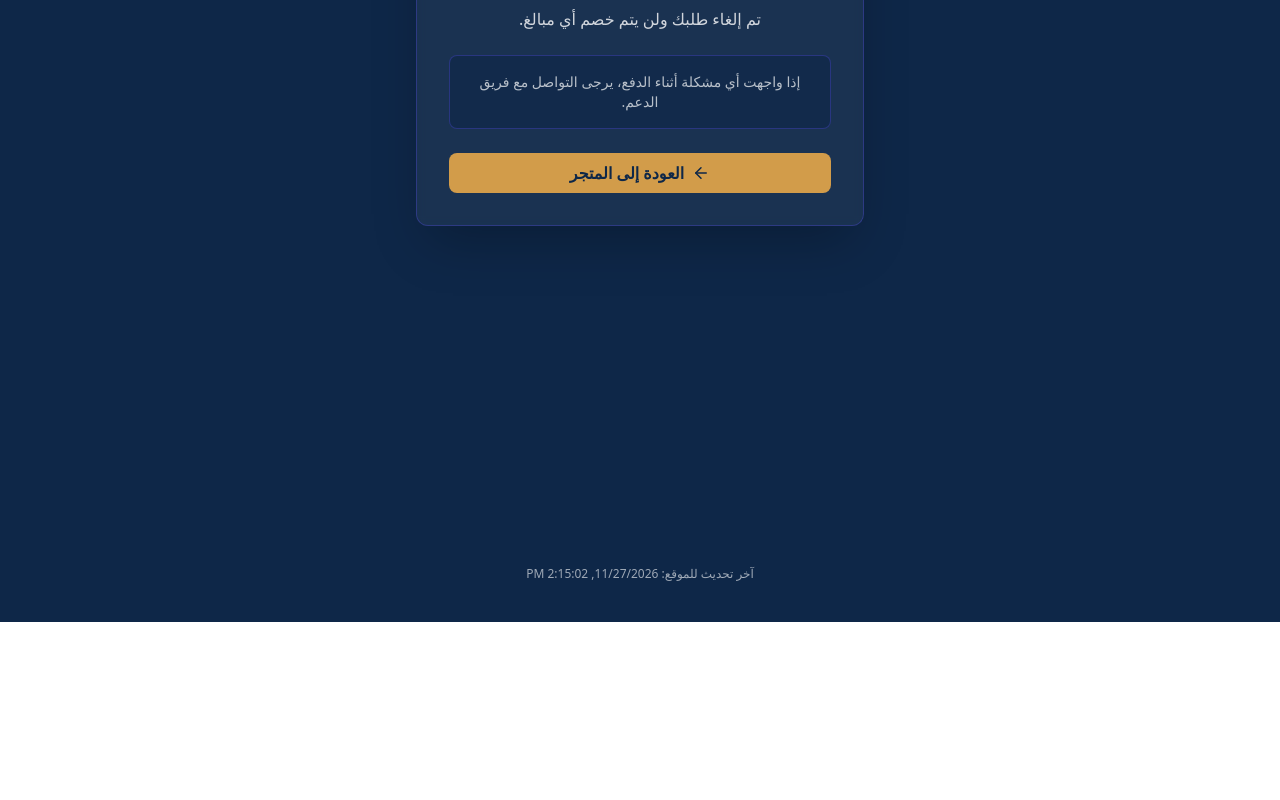
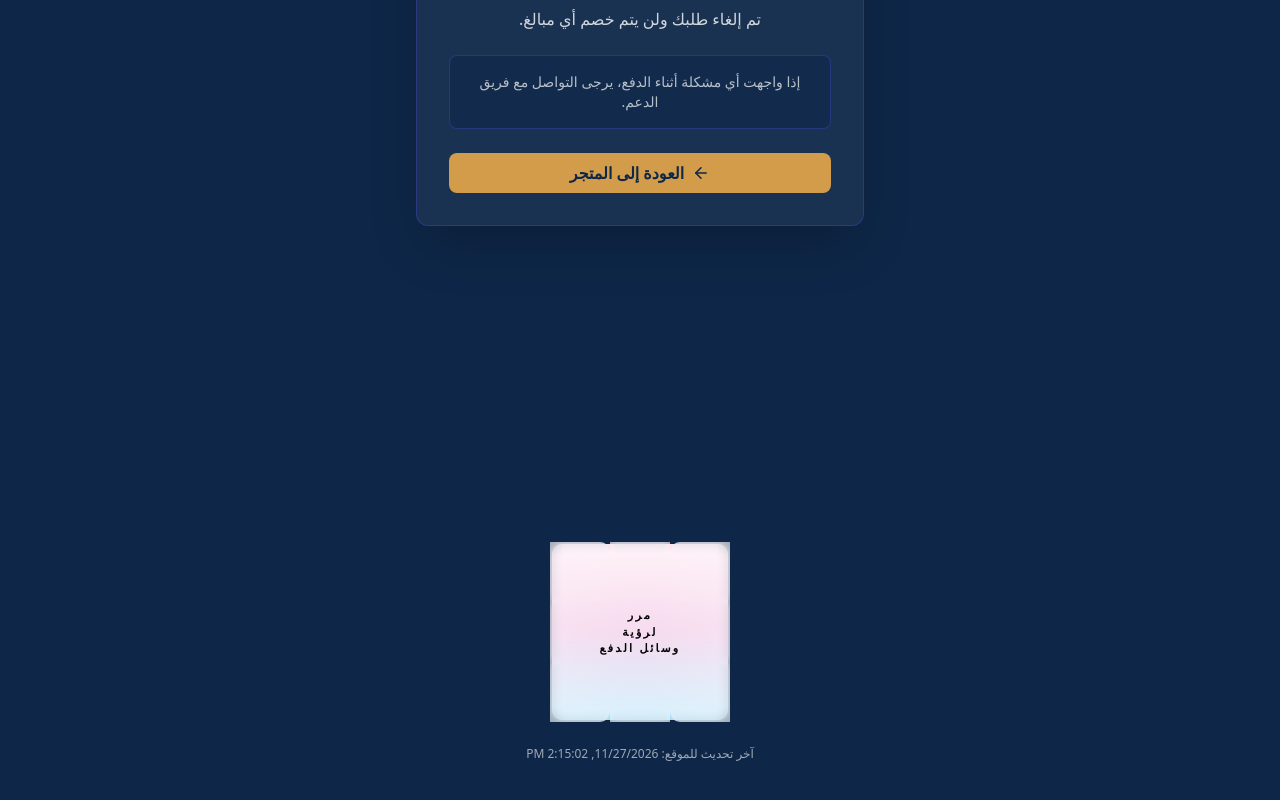
Before and after one commit to lami216/shop2, a React (Vite) app in the folder frontend/: page /purchase-cancel in a window 1280 px wide. Shown: the part 442-1242 px from the top of the page. Before the commit the page ends 1064 px from the top, so only its background shows below. Built offline with nearby package versions, Linux system fonts and the light colour scheme; no server answers.

Commit message:
Replace payment methods widget with hover grid (#1)

```diff
--- a/frontend/src/components/Footer.jsx
+++ b/frontend/src/components/Footer.jsx
@@ -1,11 +1,11 @@
-import SocialLinks from "./SocialLinks";
+import PaymentMethods from "./PaymentMethods";
 
 const Footer = () => {
         const buildTime = new Date(import.meta.env.VITE_BUILD_TIME).toLocaleString();
         return (
                 <footer className='mt-16 bg-payzone-navy text-payzone-white'>
                         <div className='container mx-auto flex flex-col items-center px-4 py-10 text-center'>
-                                <SocialLinks />
+                                <PaymentMethods />
                                 <small className='mt-6 text-xs text-white/60'>آخر تحديث للموقع: {buildTime}</small>
                         </div>
                 </footer>
--- /dev/null
+++ b/frontend/src/components/PaymentMethods.css
@@ -0,0 +1,166 @@
+.payment-methods {
+  width: 100%;
+  display: flex;
+  justify-content: center;
+}
+
+.payment-main {
+  position: relative;
+  display: flex;
+  flex-wrap: wrap;
+  width: 14em;
+  align-items: center;
+  justify-content: center;
+  z-index: 1;
+}
+
+.payment-main_back {
+  position: absolute;
+  top: 50%;
+  left: 50%;
+  border-radius: 10px;
+  transform: translate(-50%, -50%) rotate(90deg);
+  width: 11em;
+  height: 11em;
+  background: linear-gradient(270deg, #03a9f4, #cc39a4, #ffb5d2);
+  z-index: -2;
+  box-shadow: inset 0px 0px 180px 5px #ffffff;
+}
+
+.payment-card {
+  display: flex;
+  align-items: center;
+  justify-content: center;
+  width: 60px;
+  height: 60px;
+  border-top-left-radius: 10px;
+  background: rgba(255, 255, 255, 0.596);
+  transition: 0.4s ease-in-out, 0.2s background-color ease-in-out,
+    0.2s background-image ease-in-out;
+  backdrop-filter: blur(5px);
+  border: 1px solid transparent;
+  -webkit-backdrop-filter: blur(5px);
+}
+
+.payment-card-image {
+  max-width: 55px;
+  max-height: 40px;
+  opacity: 0;
+  transform: scale(0.9);
+  transition: 0.2s ease-in-out;
+}
+
+.payment-card:nth-child(2) {
+  border-radius: 0px;
+}
+
+.payment-card:nth-child(3) {
+  border-top-right-radius: 10px;
+  border-top-left-radius: 0px;
+}
+
+.payment-card:nth-child(4) {
+  border-radius: 0px;
+}
+
+.payment-card:nth-child(5) {
+  border-radius: 0px;
+}
+
+.payment-card:nth-child(6) {
+  border-radius: 0px;
+}
+
+.payment-card:nth-child(7) {
+  border-bottom-left-radius: 10px;
+  border-top-left-radius: 0px;
+}
+
+.payment-card:nth-child(8) {
+  border-radius: 0px;
+}
+
+.payment-card:nth-child(9) {
+  border-bottom-right-radius: 10px;
+  border-top-left-radius: 0px;
+}
+
+.payment-main:hover {
+  width: 14em;
+  cursor: pointer;
+}
+
+.payment-main:hover .payment-main_back {
+  opacity: 0;
+}
+
+.payment-main:hover .payment-card {
+  margin: 0.2em;
+  border-radius: 10px;
+  box-shadow: 0 4px 30px rgba(0, 0, 0, 0.1);
+  border: 1px solid rgba(255, 255, 255, 0.3);
+  background: rgba(255, 255, 255, 0.2);
+}
+
+.payment-main:hover .payment-card-image {
+  opacity: 1;
+  transform: scale(1);
+}
+
+.payment-main:hover .payment-text {
+  opacity: 0;
+  z-index: -3;
+}
+
+.payment-card:nth-child(1):hover {
+  background-color: #0057b8;
+}
+
+.payment-card:nth-child(2):hover {
+  background-color: #1a1f71;
+}
+
+.payment-card:nth-child(3):hover {
+  background-color: #eb001b;
+}
+
+.payment-card:nth-child(4):hover {
+  background-color: #000000;
+}
+
+.payment-card:nth-child(5):hover {
+  animation: paymentBackgroundIMG 0.1s forwards;
+}
+
+.payment-card:nth-child(6):hover {
+  background-color: #742384;
+}
+
+.payment-card:nth-child(7):hover {
+  background-color: #3d348b;
+}
+
+.payment-card:nth-child(8):hover {
+  background-color: #003087;
+}
+
+.payment-card:nth-child(9):hover {
+  background-color: rgb(52, 168, 83);
+}
+
+@keyframes paymentBackgroundIMG {
+  100% {
+    background-image: linear-gradient(#bf66ff, #6248ff, #00ddeb);
+  }
+}
+
+.payment-text {
+  position: absolute;
+  font-size: 0.7em;
+  transition: 0.4s ease-in-out;
+  color: black;
+  text-align: center;
+  font-weight: bold;
+  letter-spacing: 0.2em;
+  z-index: 3;
+}
--- /dev/null
+++ b/frontend/src/components/PaymentMethods.jsx
@@ -0,0 +1,42 @@
+import "./PaymentMethods.css";
+
+const paymentImages = [
+  { file: "1.png", alt: "شعار مدى" },
+  { file: "2.png", alt: "شعار فيزا" },
+  { file: "3.png", alt: "شعار ماستركارد" },
+  { file: "4.png", alt: "شعار Apple Pay" },
+  { file: "5.png", alt: "شعار stc pay" },
+  { file: "6.png", alt: "شعار تمارا" },
+  { file: "7.png", alt: "شعار تابي" },
+  { file: "8.png", alt: "شعار PayPal" },
+  { file: "9.png", alt: "شعار الدفع عند الاستلام" },
+];
+
+const PaymentMethods = () => {
+  return (
+    <div className="payment-methods" aria-label="وسائل الدفع المتاحة">
+      <div className="payment-main">
+        {paymentImages.map(({ file, alt }) => (
+          <div className="payment-card" key={file}>
+            <img
+              src={`/image/${file}`}
+              alt={alt}
+              loading="lazy"
+              className="payment-card-image"
+            />
+          </div>
+        ))}
+        <p className="payment-text">
+          مرر
+          <br />
+          لرؤية
+          <br />
+          وسائل الدفع
+        </p>
+        <div className="payment-main_back" aria-hidden="true" />
+      </div>
+    </div>
+  );
+};
+
+export default PaymentMethods;
--- a/frontend/src/components/SocialLinks.jsx
+++ /dev/null
@@ -1,63 +0,0 @@
-import { useEffect, useState } from "react";
-
-// Simple inline SVGs to avoid extra deps:
-const Icon = {
-  facebook: (props) => (
-    <svg viewBox="0 0 24 24" width="20" height="20" fill="currentColor" {...props}>
-      <path d="M22 12.07C22 6.48 17.52 2 11.93 2S2 6.48 2 12.07c0 5.02 3.66 9.19 8.44 9.98v-7.06H7.9v-2.92h2.54V9.41c0-2.5 1.49-3.89 3.77-3.89 1.09 0 2.23.2 2.23.2v2.46h-1.25c-1.23 0-1.61.77-1.61 1.56v1.87h2.74l-.44 2.92h-2.3v7.06C18.34 21.26 22 17.09 22 12.07z" />
-    </svg>
-  ),
-  tiktok: (props) => (
-    <svg viewBox="0 0 48 48" width="20" height="20" fill="currentColor" {...props}>
-      <path d="M41 17.5c-3.7 0-7-1.2-9.7-3.3v12.8c0 6.9-5.6 12.5-12.5 12.5S6.3 33.9 6.3 27c0-6.9 5.6-12.5 12.5-12.5 1 0 2 .1 2.9.4v5.5c-.9-.3-1.9-.5-2.9-.5-3.8 0-6.9 3.1-6.9 6.9 0 3.8 3.1 6.9 6.9 6.9 3.8 0 6.9-3.1 6.9-6.9V6.6h5.5c1 3.6 4.3 6.3 8.3 6.6v4.3z" />
-    </svg>
-  ),
-  whatsapp: (props) => (
-    <svg viewBox="0 0 32 32" width="20" height="20" fill="currentColor" {...props}>
-      <path d="M19.1 17.2c-.3-.2-1.8-.9-2.1-1s-.5-.2-.7.2-.8 1-1 1.2-.4.2-.7.1c-.3-.2-1.3-.5-2.5-1.6-.9-.8-1.6-1.8-1.8-2.1-.2-.3 0-.5.1-.6s.3-.3.4-.5c.2-.2.2-.3.3-.5.1-.2 0-.4 0-.5 0-.2-.7-1.7-1-2.3-.3-.6-.5-.5-.7-.5h-.6c-.2 0-.5.1-.7.3-.2.2-.9.8-.9 2s.9 2.3 1 2.5c.1.2 1.8 2.8 4.3 3.9.6.3 1.1.5 1.5.6.6.2 1.1.2 1.5.1.5-.1 1.8-.7 2-1.4.2-.7.2-1.2.2-1.3 0-.1-.1-.2-.3-.3z"/><path d="M26.1 5.9C23.4 3.2 19.9 1.7 16.2 1.7 8.7 1.7 2.7 7.7 2.7 15.2c0 2.3.6 4.6 1.9 6.6L3 30l8.3-1.6c1.9 1 4 1.5 6.1 1.5 7.5 0 13.5-6 13.5-13.5 0-3.6-1.5-7.1-4.2-9.8zm-9.9 21c-2 0-3.9-.5-5.6-1.5l-.4-.2-4.9.9.9-4.8-.3-.5c-1.2-1.8-1.8-3.8-1.8-5.9 0-5.9 4.8-10.7 10.7-10.7 2.9 0 5.6 1.1 7.6 3.1s3.1 4.7 3.1 7.6c0 5.9-4.8 10.7-10.7 10.7z"/>
-    </svg>
-  ),
-};
-
-export default function SocialLinks() {
-  const [links, setLinks] = useState(null);
-
-  useEffect(() => {
-    fetch("/api/public-config")
-      .then((r) => r.json())
-      .then((data) => setLinks(data))
-      .catch(() => setLinks({}));
-  }, []);
-
-  if (!links) return null;
-
-  const items = [
-    { key: "facebook", label: "Facebook", href: links.facebook, className: "hover:bg-[#1877F2]" },
-    { key: "tiktok", label: "TikTok", href: links.tiktok, className: "hover:bg-black" },
-    { key: "whatsapp", label: "WhatsApp", href: links.whatsapp, className: "hover:bg-[#25D366]" },
-  ].filter((x) => !!x.href);
-
-  if (items.length === 0) return null;
-
-  return (
-    <div className="w-full flex flex-wrap items-center justify-center gap-3 mt-8">
-      {items.map(({ key, label, href, className }) => {
-        const IconComponent = Icon[key];
-
-        return (
-          <a
-            key={key}
-            href={href}
-            target="_blank"
-            rel="noopener noreferrer"
-            className={`inline-flex items-center gap-2 rounded-xl px-4 py-2 bg-white/10 text-white transition ${className}`}
-            aria-label={label}
-          >
-            <span className="inline-flex"><IconComponent /></span>
-            <span className="text-sm">{label}</span>
-          </a>
-        );
-      })}
-    </div>
-  );
-}
```
Also changed, not shown: 1 other file (tests, documents, lock files or other folders).
